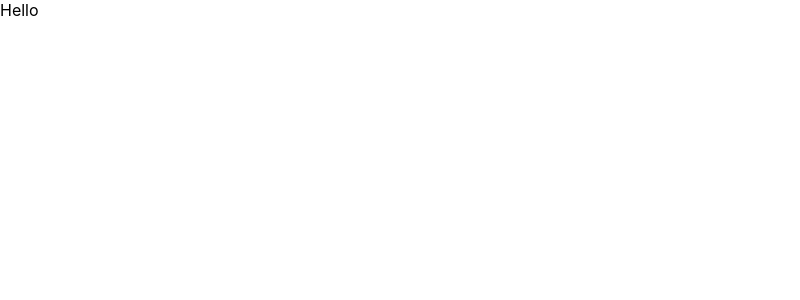
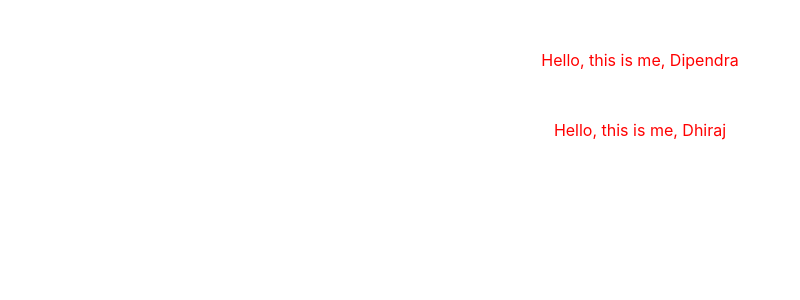
Before and after one commit to dealbisac/first-project-b, a React (Create React App) app: page / in a window 1280 px wide. Shown: the top 300 px of the page, without its empty margins (0-800 px from the left). Built offline with nearby package versions, Linux system fonts and the light colour scheme.

Commit message:
pass the props

```diff
--- a/src/App.js
+++ b/src/App.js
@@ -1,9 +1,11 @@
 import './App.css';
+import Hello from './components/Hello';
 
 function App() {
   return (
     <div className="App">
-      <p>Hello</p>
+       <Hello name="Dipendra"/>
+       <Hello name="Dhiraj"/>
     </div>
   );
 }
--- /dev/null
+++ b/src/components/Hello.css
@@ -0,0 +1,5 @@
+p {
+    margin-top: 50px;
+    text-align: center;
+    color: red;
+}
--- /dev/null
+++ b/src/components/Hello.jsx
@@ -0,0 +1,10 @@
+import React from 'react'
+import './Hello.css'
+
+const Hello = ({name} ) => {
+  return (
+    <p>Hello, this is me, {name} </p>
+  )
+}
+
+export default Hello
```
